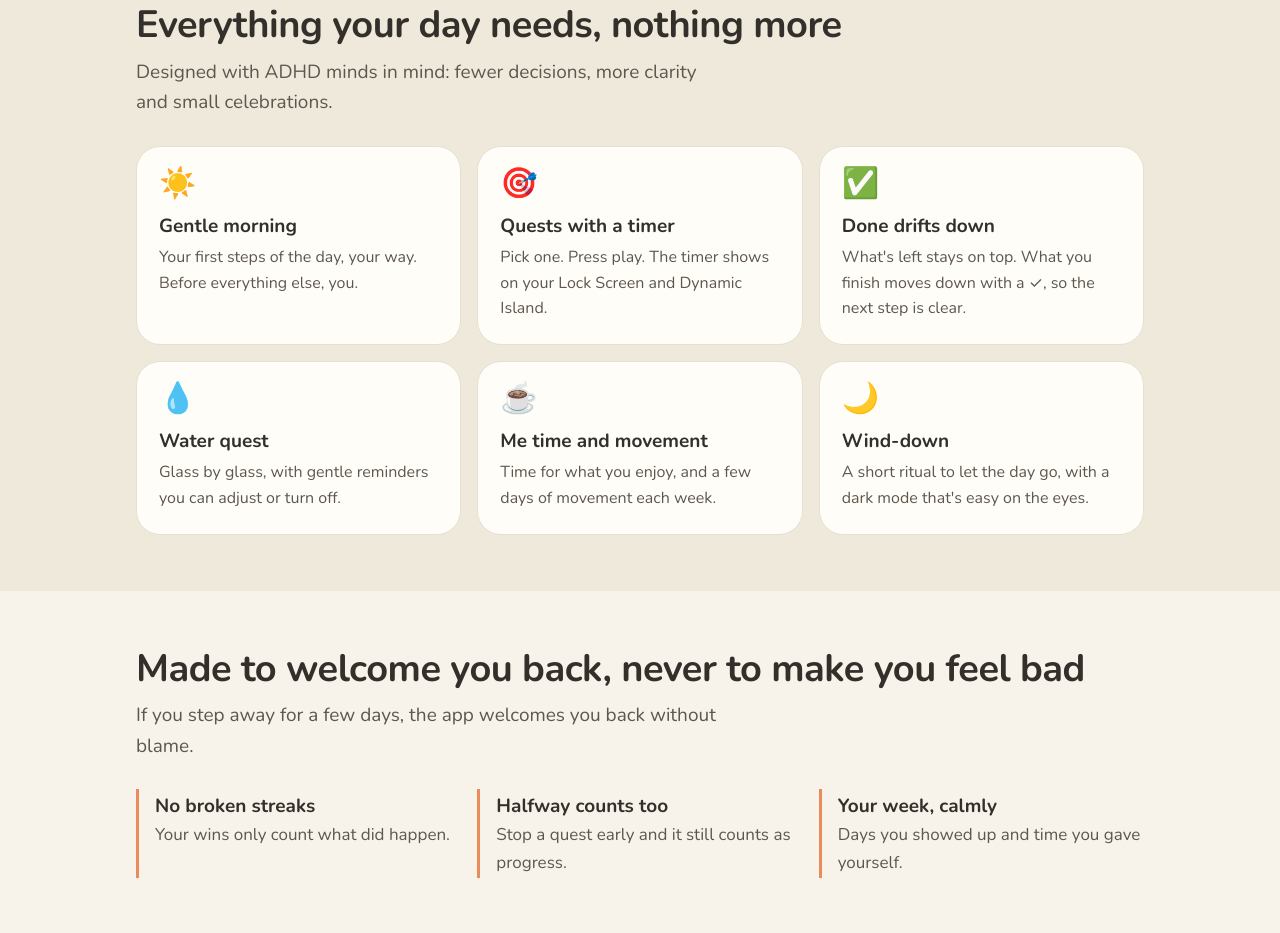
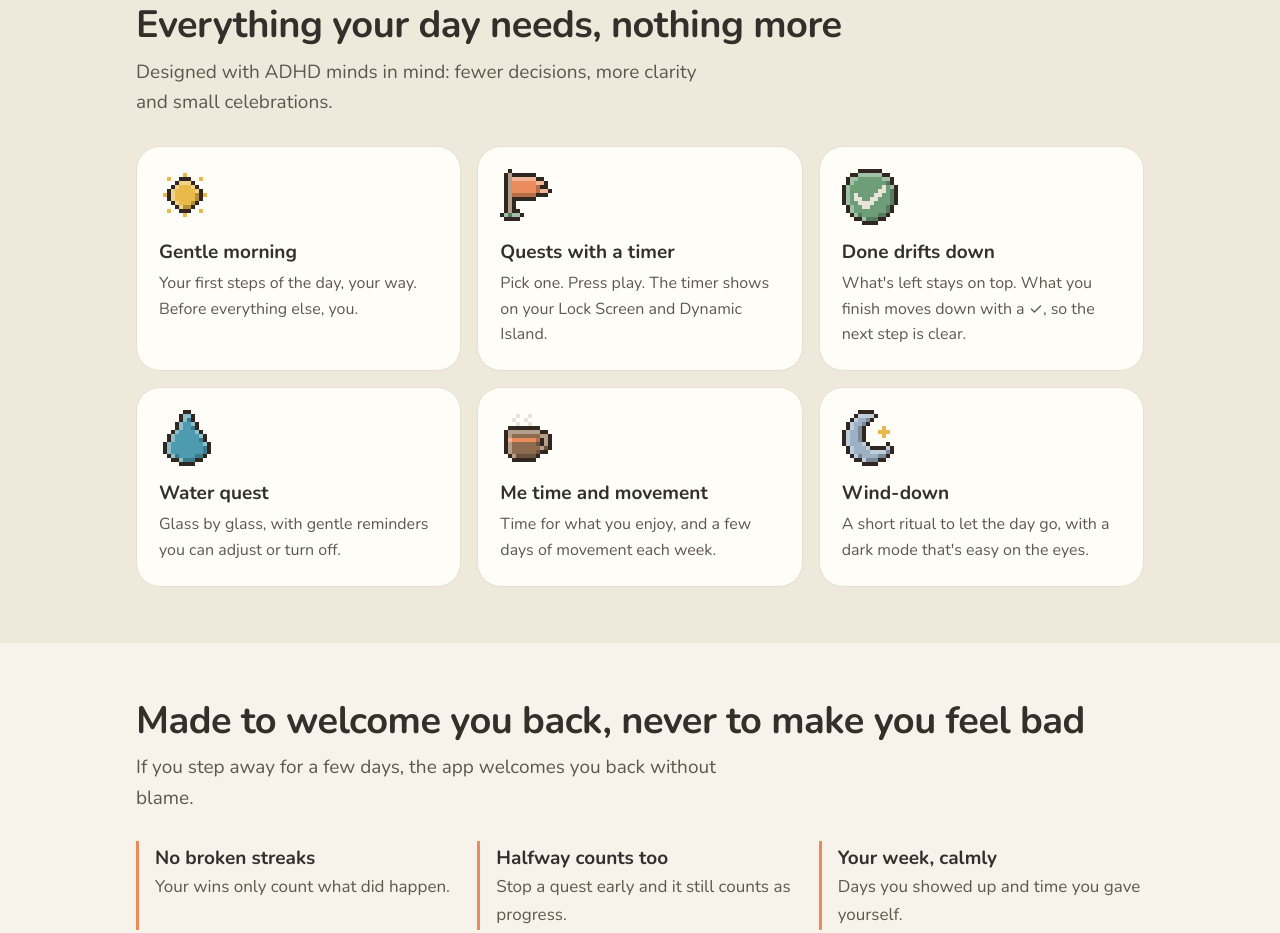
Before and after one commit to moonemylabs/moonemylabs.github.io, a plain HTML site: page covewithin/index.html in a window 1280 px wide. Shown: the part 777-1710 px from the top of the page. Drawn offline with nearby package versions, Linux system fonts and the light colour scheme.

Commit message:
Add files via upload

```diff
--- a/covewithin/index.html
+++ b/covewithin/index.html
@@ -47,27 +47,27 @@
   <p class="sub" lang="es">Pensada con mentes con TDAH en cuenta: menos decisiones, más claridad y celebraciones pequeñas.</p>
   <p class="sub" lang="en">Designed with ADHD minds in mind: fewer decisions, more clarity and small celebrations.</p>
   <div class="grid">
-    <div class="feat"><span class="e">☀️</span>
+    <div class="feat"><img class="e px" src="px-sun.png" alt="" width="56" height="56">
       <h3 lang="es">Mañana tranquila</h3><h3 lang="en">Gentle morning</h3>
       <p lang="es">Tus primeros pasos del día, a tu medida. Antes que todo, primero tú.</p>
       <p lang="en">Your first steps of the day, your way. Before everything else, you.</p></div>
-    <div class="feat"><span class="e">🎯</span>
+    <div class="feat"><img class="e px" src="px-flag.png" alt="" width="56" height="56">
       <h3 lang="es">Misiones con temporizador</h3><h3 lang="en">Quests with a timer</h3>
       <p lang="es">Elige una. Dale play. El reloj se ve en la pantalla bloqueada y en la Isla Dinámica.</p>
       <p lang="en">Pick one. Press play. The timer shows on your Lock Screen and Dynamic Island.</p></div>
-    <div class="feat"><span class="e">✅</span>
+    <div class="feat"><img class="e px" src="px-done.png" alt="" width="56" height="56">
       <h3 lang="es">Lo hecho, abajo</h3><h3 lang="en">Done drifts down</h3>
       <p lang="es">Lo pendiente queda arriba. Lo que terminas baja con un ✓, para ver claro qué sigue.</p>
       <p lang="en">What's left stays on top. What you finish moves down with a ✓, so the next step is clear.</p></div>
-    <div class="feat"><span class="e">💧</span>
+    <div class="feat"><img class="e px" src="px-drop.png" alt="" width="56" height="56">
       <h3 lang="es">Reto del agua</h3><h3 lang="en">Water quest</h3>
       <p lang="es">Vaso a vaso, con recordatorios suaves que puedes ajustar o apagar.</p>
       <p lang="en">Glass by glass, with gentle reminders you can adjust or turn off.</p></div>
-    <div class="feat"><span class="e">☕</span>
+    <div class="feat"><img class="e px" src="px-mug.png" alt="" width="56" height="56">
       <h3 lang="es">Rato para ti y movimiento</h3><h3 lang="en">Me time and movement</h3>
       <p lang="es">Un rato para lo que te gusta y unos días de movimiento a la semana.</p>
       <p lang="en">Time for what you enjoy, and a few days of movement each week.</p></div>
-    <div class="feat"><span class="e">🌙</span>
+    <div class="feat"><img class="e px" src="px-moon.png" alt="" width="56" height="56">
       <h3 lang="es">Cierre del día</h3><h3 lang="en">Wind-down</h3>
       <p lang="es">Un ritual corto para soltar el día, con modo oscuro que no encandila.</p>
       <p lang="en">A short ritual to let the day go, with a dark mode that's easy on the eyes.</p></div>
@@ -91,7 +91,7 @@
 
 <section class="band alt"><div class="wrap">
   <div class="privacy-card">
-    <span class="e" aria-hidden="true">🔒</span>
+    <img class="e px" src="px-lock.png" alt="" width="72" height="72">
     <div>
       <h2 style="font-size:26px;margin:0" lang="es">Todo se queda en tu iPhone</h2>
       <h2 style="font-size:26px;margin:0" lang="en">Everything stays on your iPhone</h2>
```
Also changed, not shown: covewithin/px-done.png (added), covewithin/px-drop.png (added), covewithin/px-flag.png (added), covewithin/px-lock.png (added), covewithin/px-moon.png (added), covewithin/px-mug.png (added), covewithin/px-sun.png (added), covewithin/screen-dark.jpg, covewithin/screen-light.jpg.
